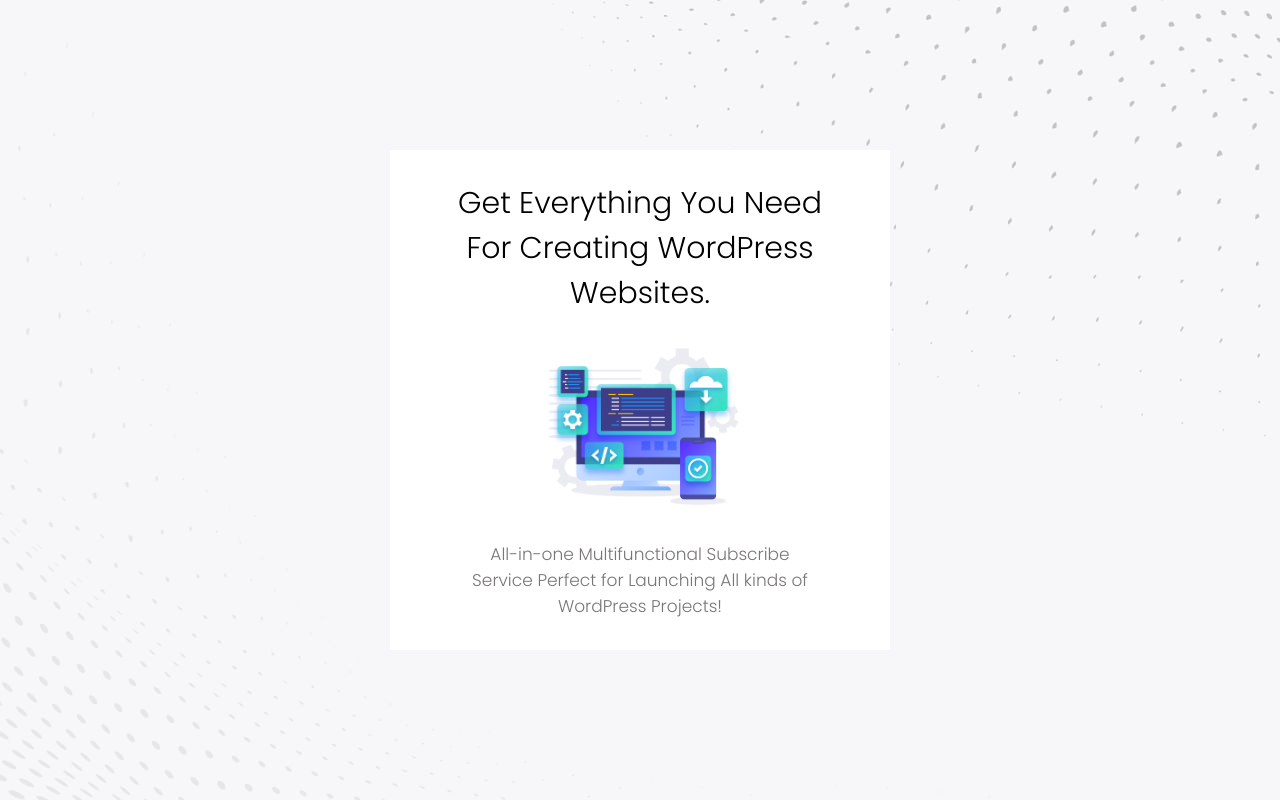
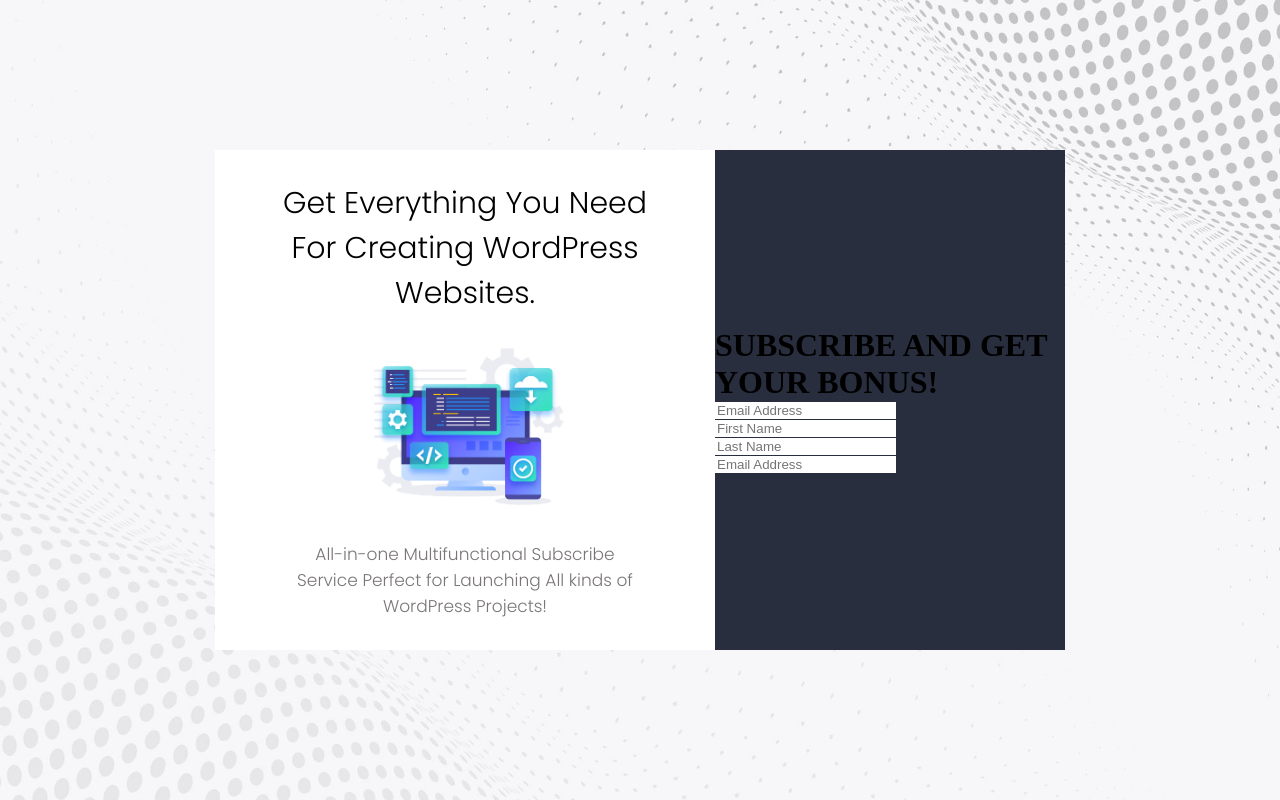
Before and after one commit to yadavNishant2020/contact-form-html, a PHP site: page / in a window 1280 px wide. Run offline with PHP 8.4, Linux system fonts and the light colour scheme.

Commit message:
Normal structuring and css

```diff
--- a/index.html
+++ b/index.html
@@ -12,7 +12,7 @@
 <body>
     <div class="container">
         <div class="inner-container">
-            <div class="firstContainer">
+            <div class="content">
                 <h1>Get Everything You Need<br>
                     For Creating WordPress<br>
                     Websites. </h1>
@@ -23,6 +23,13 @@
             </div>
             <div class="form">
                 <form action="" method="post">
+                    <h1>SUBSCRIBE AND GET
+                        YOUR BONUS!</h1>
+                        <input type="email" name="email" placeholder="Email Address" id="">
+                        <input type="text" placeholder="First Name" >
+                        <input type="text" placeholder="Last Name" >
+                        <input type="text" placeholder="Email Address" >
+
                 </form>
             </div>
         </div>
--- a/style.css
+++ b/style.css
@@ -7,6 +7,8 @@
 
 .container {
     background-image: url("./images/bg.jpeg");
+    background-position: center;
+    background-size: cover;
     display: flex;
     align-items: center;
     justify-content: center;
@@ -20,31 +22,44 @@
     display: flex;
     flex-direction: row;
     position: relative;
-    height: 500px;
-    width: 500px;
-    background-color: rgb(255, 255, 255);
 }
-.firstContainer{
+
+.content{
     display: flex;
     flex-direction: column;
     justify-content: center;
     align-items: center;
+    height: 500px;
+    width: 500px;
+    background-color: rgb(255, 255, 255);
+
 }
-.firstContainer img {
+
+.content img {
     width: 45%;
 }
 
-.firstContainer h1{
+.content h1{
     font-size: 30px;
     font-family: 'Poppins', sans-serif;
     font-weight: 300;
     text-align: center;
 }
-.firstContainer h3{
+
+.content h3{
     font-size: 17px;
     font-family: 'Poppins', sans-serif;
     font-weight: 300;
     text-align: center;
     color: rgb(122, 118, 118);
+}
 
+.form{
+    display: flex;
+    flex-direction: column;
+    justify-content: center;
+    align-items: center;
+    background-color: #292E3F;
+    height: 500px;
+    width: 350px;
 }
```
